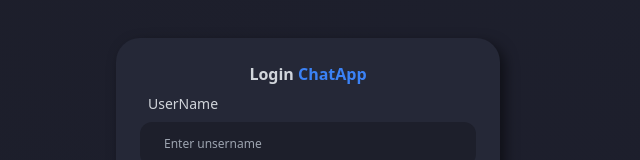
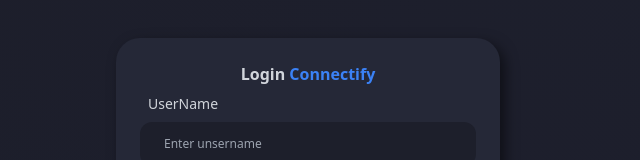
Before and after one commit to GajuMasare/ChatApp, a React (Vite) app in the folder frontend/: page /login in a window 1280 px wide. Shown: the part 199-359 px from the top of the page, without its empty margins (332-972 px from the left). Built offline with nearby package versions, Linux system fonts and the light colour scheme.

Commit message:
checkpoint

```diff
--- a/frontend/src/pages/login/Login.jsx
+++ b/frontend/src/pages/login/Login.jsx
@@ -17,7 +17,7 @@
       <div className="w-full p-6 rounded-lg   ">
         <h1 className="text-3x1 font-semibold text-center text-gray-300">
           Login
-          <span className="text-blue-500"> ChatApp</span>
+          <span className="text-blue-500"> Connectify</span>
         </h1>
 
         <form onSubmit={handleSubmit}>
```
